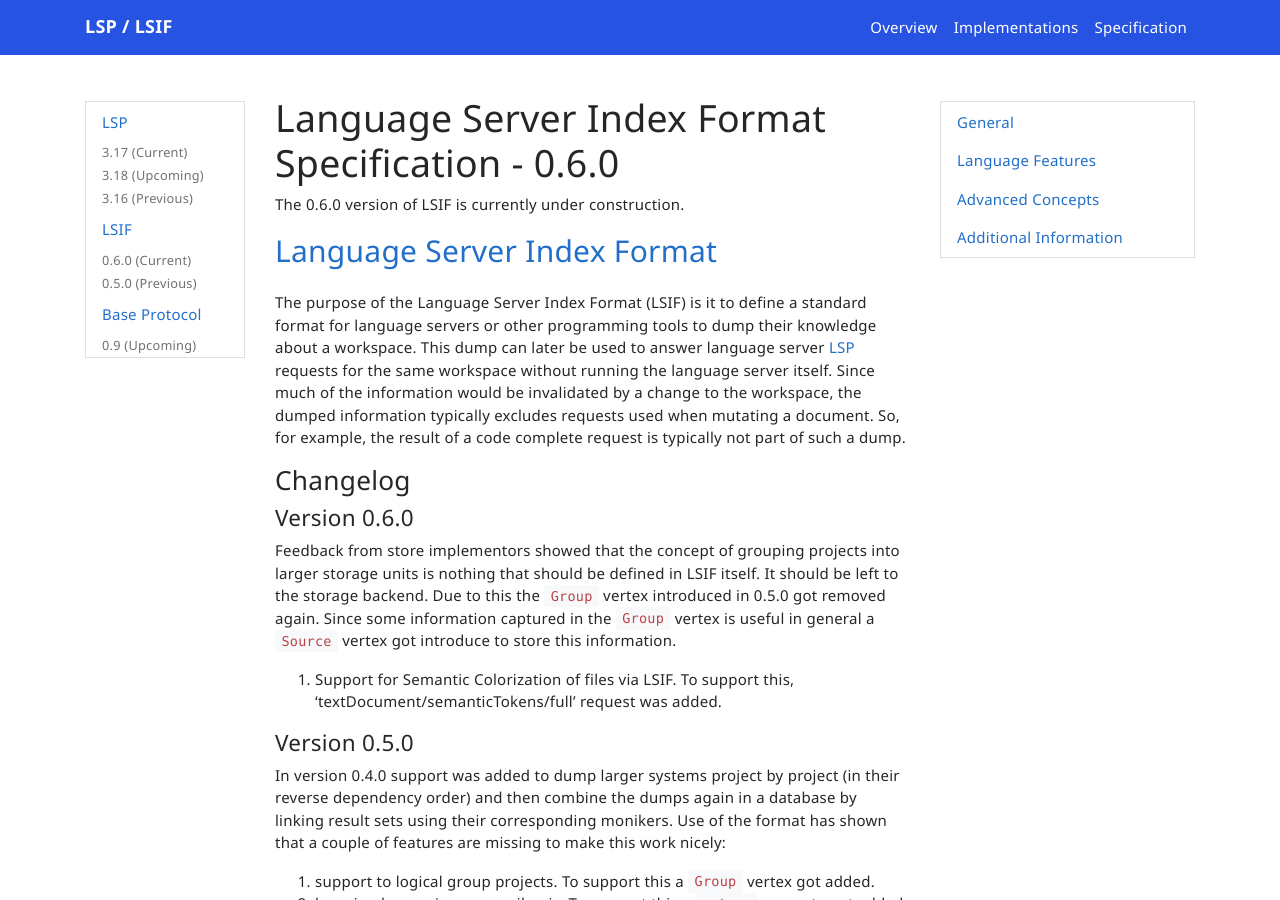
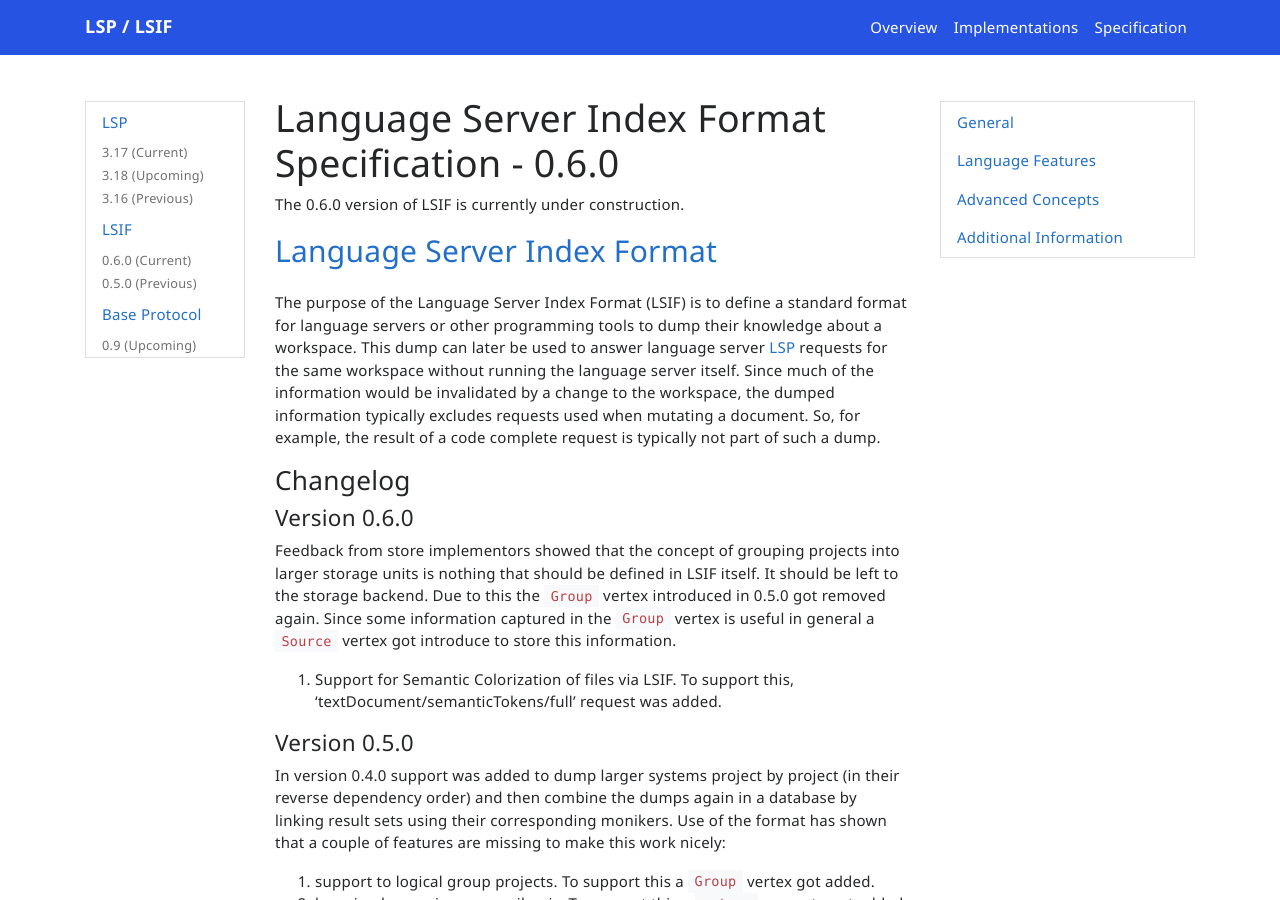
Before and after one commit to microsoft/language-server-protocol, a Jekyll site: the page built from _specifications/lsif/0.6.0/specification.md, in a window 1280 px wide and 900 px high. Built offline with Jekyll 4.4.1, drawn with Linux system fonts in a browser that asks for light colours; nearby versions of some CDN libraries; comment, search, counter and statistics services are not loaded.

Commit message:
Fix typos (#1851)
* Fix typo

* Fix typo

* Fix typo

```diff
--- a/_specifications/lsif/0.6.0/specification.md
+++ b/_specifications/lsif/0.6.0/specification.md
@@ -13,7 +13,7 @@ The 0.6.0 version of LSIF is currently under construction.
 
 ## <a href="#lsifIntro" name="lsifIntro" class="anchor">Language Server Index Format</a>
 
-The purpose of the Language Server Index Format (LSIF) is it to define a standard format for language servers or other programming tools to dump their knowledge about a workspace. This dump can later be used to answer language server [LSP](https://microsoft.github.io/language-server-protocol/) requests for the same workspace without running the language server itself. Since much of the information would be invalidated by a change to the workspace, the dumped information typically excludes requests used when mutating a document. So, for example, the result of a code complete request is typically not part of such a dump.
+The purpose of the Language Server Index Format (LSIF) is to define a standard format for language servers or other programming tools to dump their knowledge about a workspace. This dump can later be used to answer language server [LSP](https://microsoft.github.io/language-server-protocol/) requests for the same workspace without running the language server itself. Since much of the information would be invalidated by a change to the workspace, the dumped information typically excludes requests used when mutating a document. So, for example, the result of a code complete request is typically not part of such a dump.
 
 ### Changelog
 
```
Also changed, not shown: _specifications/lsp/3.18/specification.md (+1 -1 lines), _specifications/lsp/3.18/types/textDocuments.md (+1 -1 lines), _specifications/lsp/3.18/metaModel/metaModel.json.
